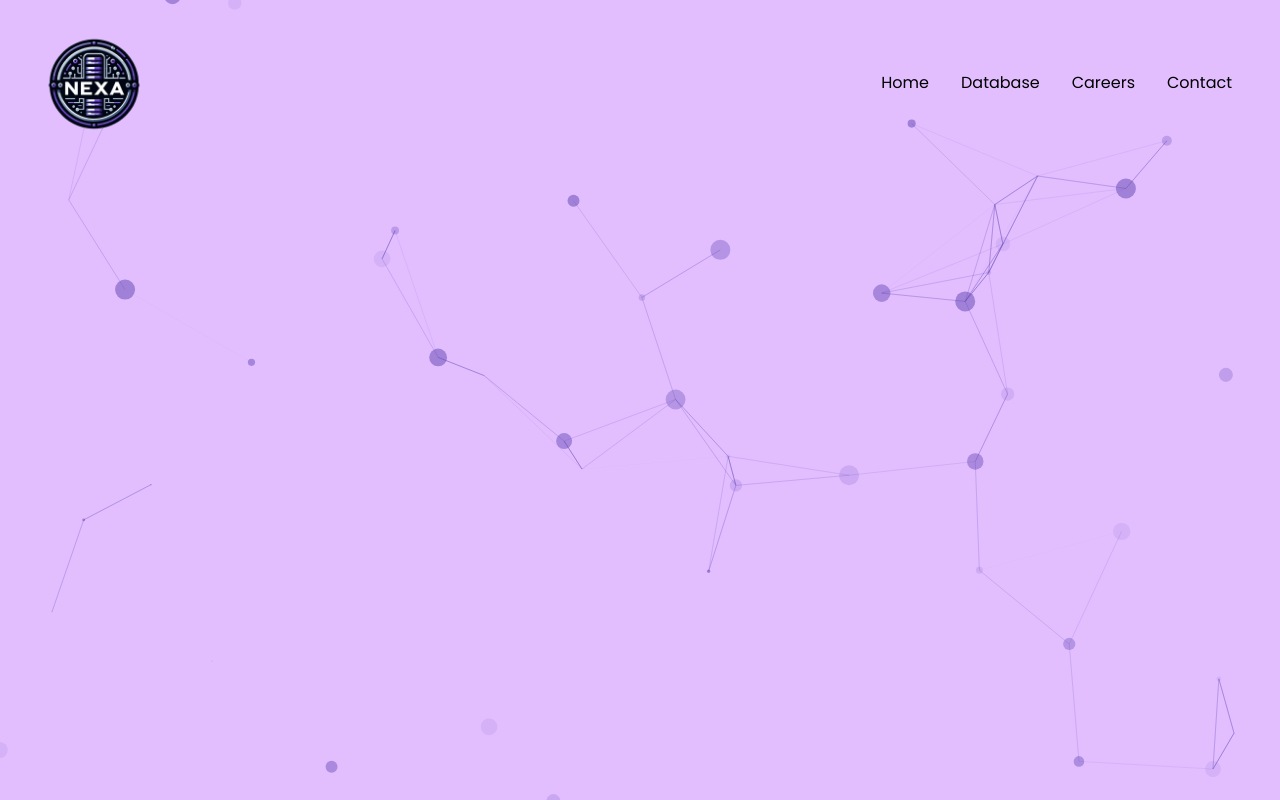
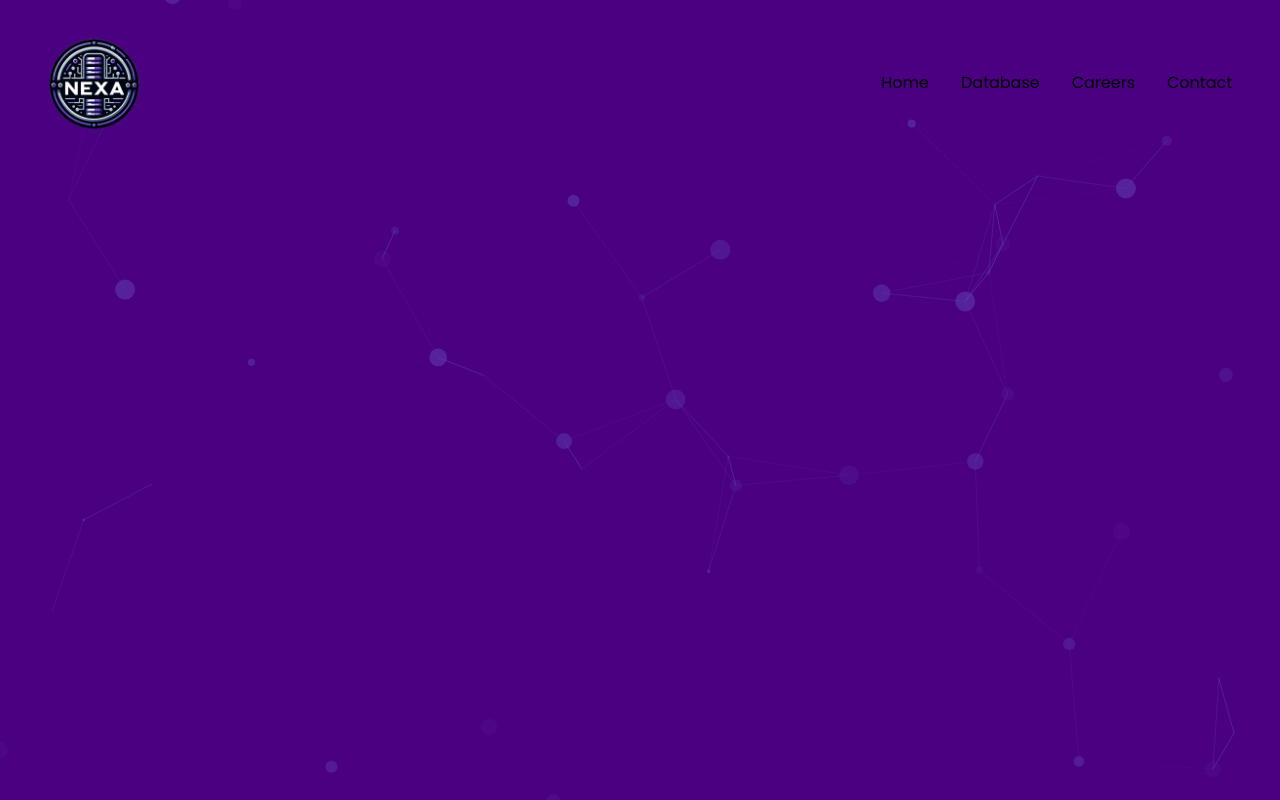
Before and after one commit to Kooperlol/nexadb, a Next.js app: page / in a window 1280 px wide. Built offline with nearby package versions, Linux system fonts and the light colour scheme.

Commit message:
Particle

```diff
--- a/src/components/shared/bg-particles.tsx
+++ b/src/components/shared/bg-particles.tsx
@@ -35,7 +35,7 @@ const BgParticles = () => {
         autoPlay: true,
         background: {
           color: {
-            value: "#E2BEFF",
+            value: "#4b0082",
           },
           image: "",
           position: "50% 50%",
@@ -47,7 +47,7 @@ const BgParticles = () => {
           composite: "destination-out",
           cover: {
             color: {
-              value: "#E2BEFF",
+              value: "#4b0082",
             },
             opacity: 1,
           },
@@ -127,7 +127,7 @@ const BgParticles = () => {
               radius: 60,
             },
             grab: {
-              distance: 400,
+              distance: 275,
               links: {
                 blink: false,
                 consent: false,
```
